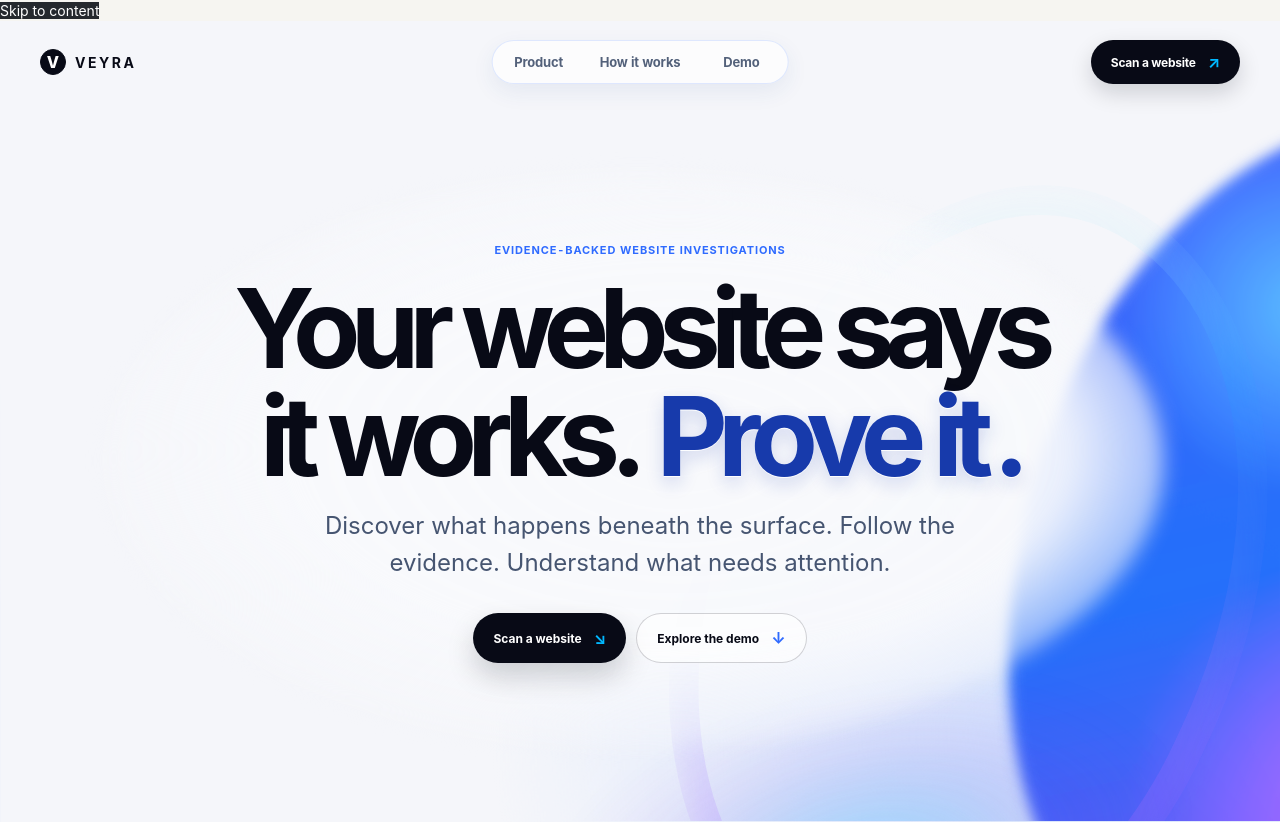
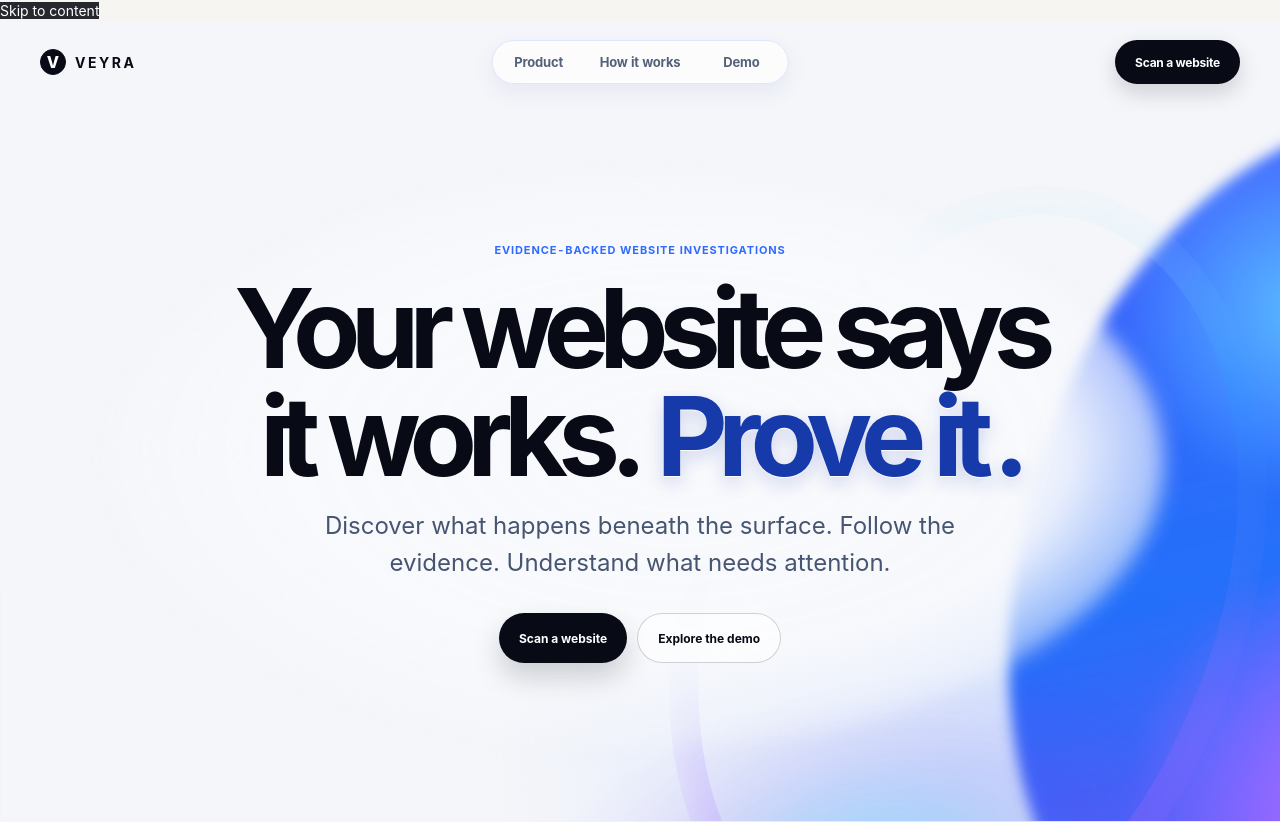
Before and after one commit to OMIZOOMI/Cross-Exam, a Next.js app in the folder apps/web/: page / in a window 1280 px wide. Shown: the top 822 px of the page. Built offline with nearby package versions, Linux system fonts and the light colour scheme.

Commit message:
Remove homepage call-to-action arrows

```diff
--- a/apps/web/src/app/page.tsx
+++ b/apps/web/src/app/page.tsx
@@ -18,7 +18,7 @@ export default function HomePage() {
           </nav>
           <div className="header-actions">
             <a className="header-cta" href="#scan">
-              Scan a website <span aria-hidden="true">↗</span>
+              Scan a website
             </a>
             <button
               className="mobile-menu-toggle"
@@ -41,7 +41,7 @@ export default function HomePage() {
               Demo <span>↗</span>
             </a>
             <a className="mobile-nav-cta" href="#scan">
-              Scan a website <span aria-hidden="true">↗</span>
+              Scan a website
             </a>
           </nav>
         </header>
@@ -72,10 +72,10 @@ export default function HomePage() {
               </p>
               <div className="hero-actions">
                 <a className="hero-button hero-button-primary" href="#scan">
-                  Scan a website <span aria-hidden="true">↘</span>
+                  Scan a website
                 </a>
                 <a className="hero-button hero-button-secondary" href="#showcase">
-                  Explore the demo <span aria-hidden="true">↓</span>
+                  Explore the demo
                 </a>
               </div>
             </div>
```
Also changed, not shown: 1 other file (tests, documents, lock files or other folders).
